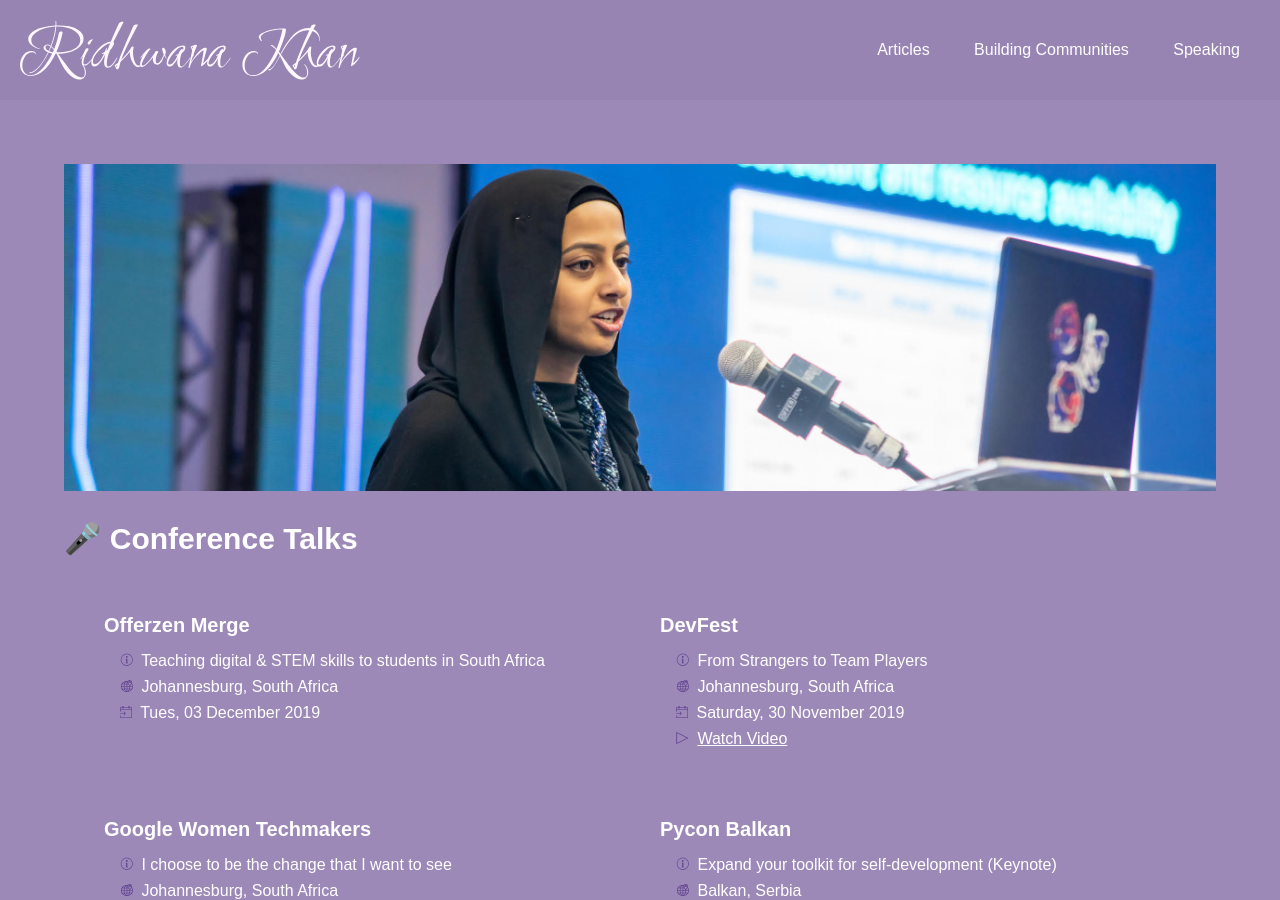
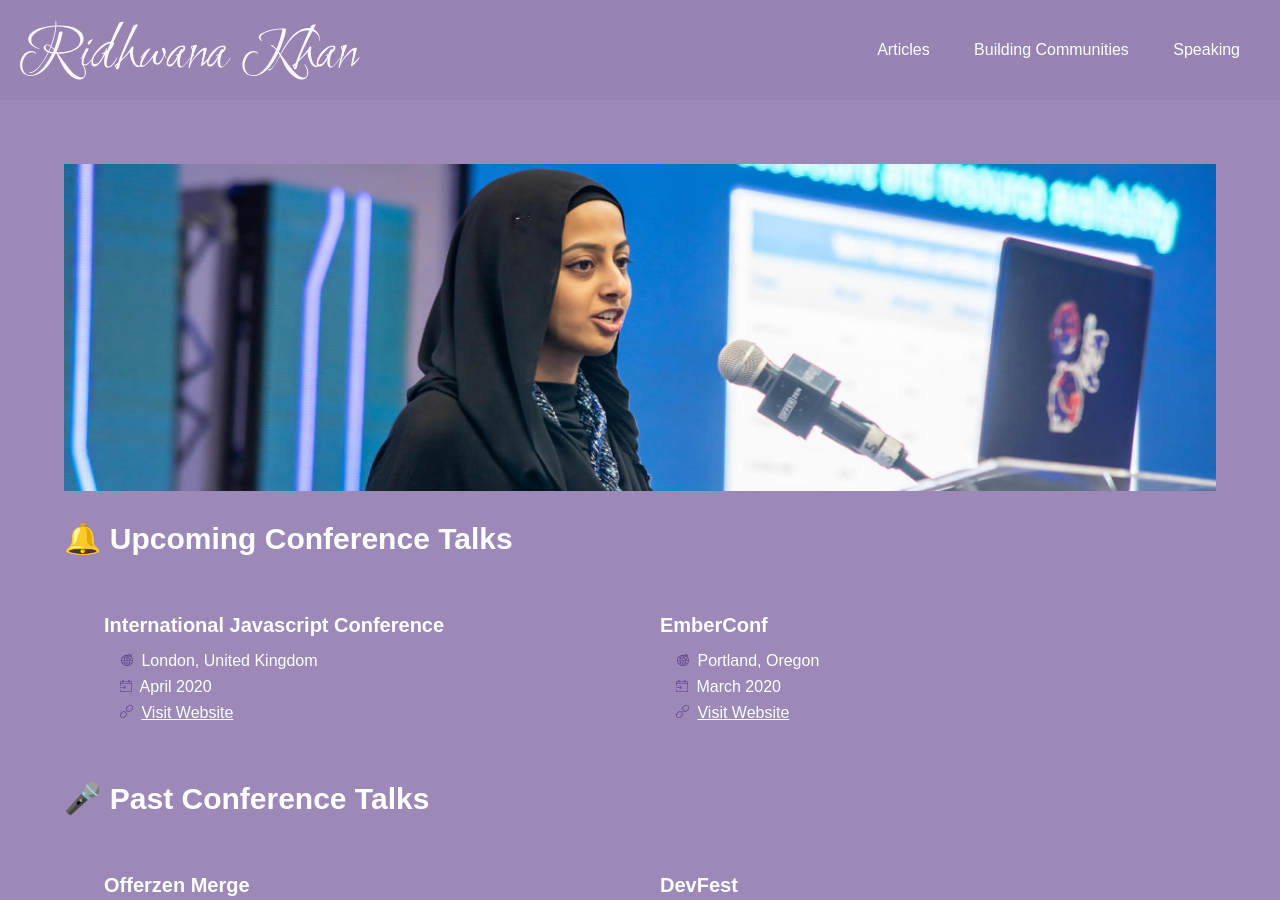
Before and after one commit to Ridhwana/Ridhwana.github.io, a Jekyll site: the page built from speaking.md, in a window 1280 px wide and 900 px high. Built offline with Jekyll 4.4.1, drawn with Linux system fonts in a browser that asks for light colours.

Commit message:
feat: upcoming conference talks

```diff
--- /dev/null
+++ b/_data/upcoming_speaking.yml
@@ -0,0 +1,9 @@
+- conference: International Javascript Conference
+  date: April 2020
+  location: London, United Kingdom
+  media: https://javascript-conference.com/
+
+- conference: EmberConf
+  date: March 2020
+  location: Portland, Oregon
+  media: https://emberconf.com/
--- a/_layouts/speaking.html
+++ b/_layouts/speaking.html
@@ -4,13 +4,44 @@ layout: default
 
 <div class="talks__container">
 
-  <!-- <h1 class="talks__sub-header">🎤 Upcoming Conference Talks</h1> -->
 
   <div class="talks__picture">
     <img class="talks__picture-img" src="{{ "/assets/images/ridhwana-presenting.jpg" | absolute_url }}">
   </div>
 
-  <h1 class="talks__sub-header">🎤 Conference Talks</h1>
+  <h1 class="talks__sub-header">🔔 Upcoming Conference Talks</h1>
+  <ul class="talks__list">
+    {% for talk in site.data.upcoming_speaking %}
+      <li class="talk__item">
+        <h3 class="talk-item__name">{{ talk.conference }}</h3>
+        <div class="talk-item__details">
+          <div class="talk-item__detail talk-item__detail--location">
+            <span>
+              <img src="{{ "/assets/images/icons/world-location.svg" | absolute_url }}"/>
+            </span>
+            {{ talk.location }}
+          </div>
+          <div class="talk-item__detail talk-item__detail--date">
+            <span>
+              <img src="{{ "/assets/images/icons/calendar.svg" | absolute_url }}"/>
+            </span>
+            {{ talk.date }}
+          </div>
+          {% if talk.media %}
+            <div class="talk-item__detail talk-item__detail--link">
+              <span>
+                <img src="{{ "/assets/images/icons/link.svg" | absolute_url }}"/>
+              </span>
+                <a href="{{ talk.media }}" target="_blank">Visit Website</a>
+            </div>
+          {% endif %}
+        </div>
+      </li>
+    {% endfor %}
+  </ul>
+
+
+  <h1 class="talks__sub-header">🎤 Past Conference Talks</h1>
   <ul class="talks__list">
     {% for talk in site.data.speaking %}
       <li class="talk__item">
```
